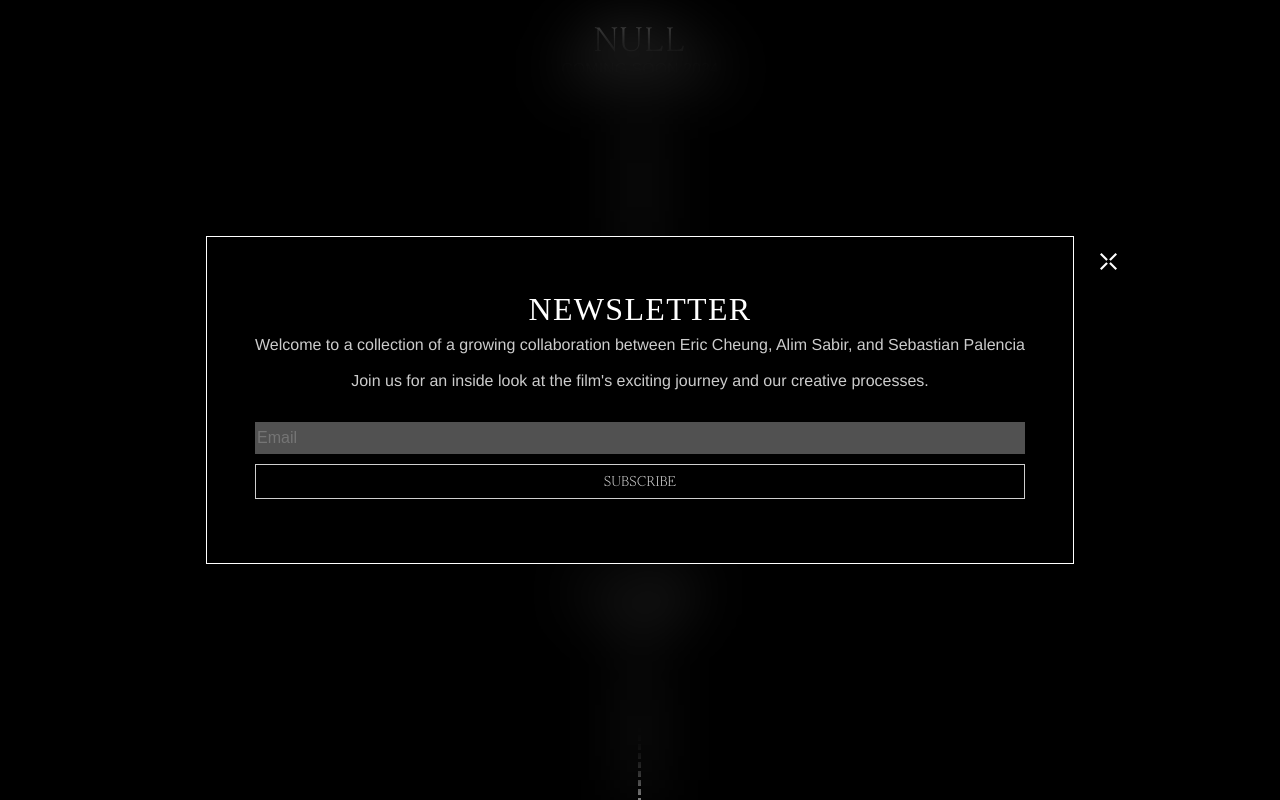
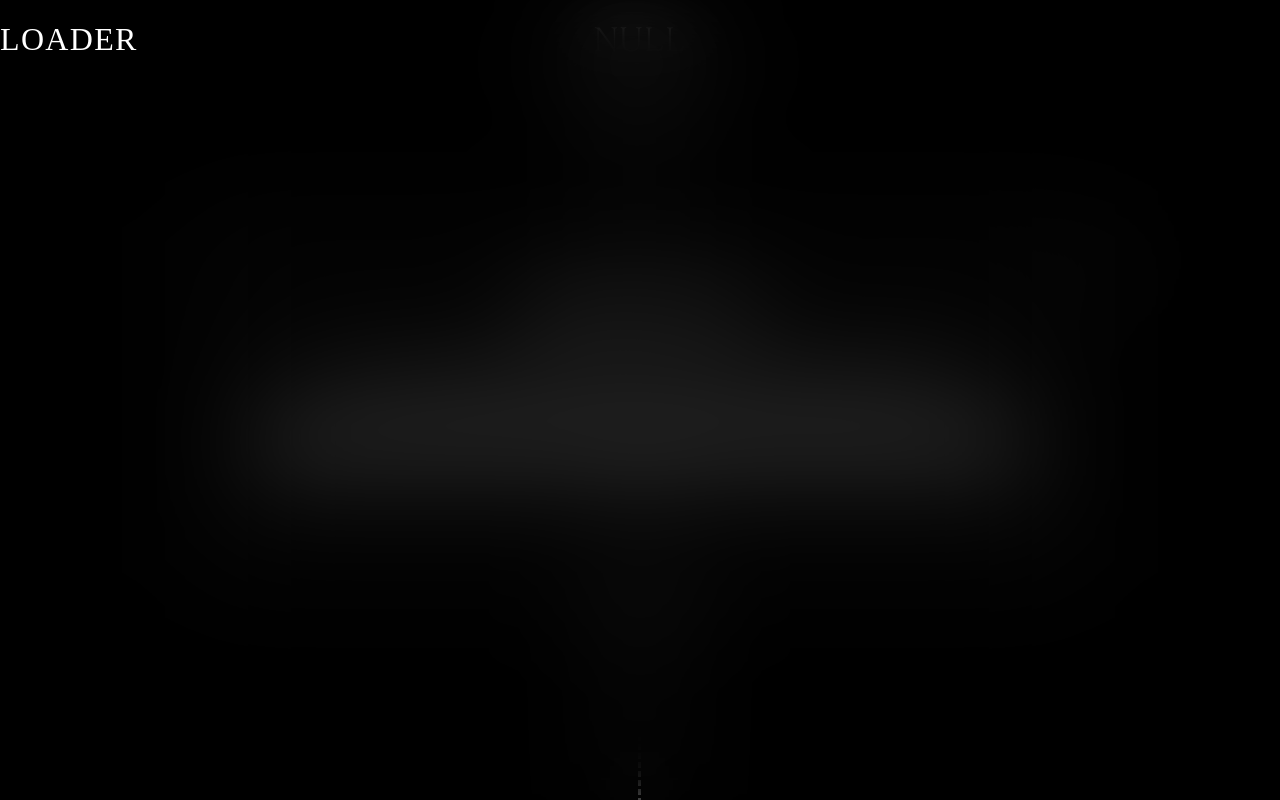
Before and after one commit to adesignsm/null-film-landing, a React (Create React App) app: page / in a window 1280 px wide. Shown: the top 800 px of the page. Built offline with nearby package versions, Linux system fonts and the light colour scheme; grey boxes are pictures that could not be loaded.

Commit message:
initial loader setup

```diff
--- a/src/App.jsx
+++ b/src/App.jsx
@@ -1,18 +1,36 @@
+import { useState, useEffect } from "react";
+import { useAtom } from "jotai";
+
 import { Landing } from "./Components/Landing"
 import { E_GO } from "./Components/E_GO"
 import { INFINITE } from './Components/INFINITE';
 import { NULL } from './Components/NULL';
 import { EmailPopUp } from './Components/EmailPopUp';
 
+import { Loader } from "./Components/Loader";
+import { loadedAtom } from "./Components/Landing";
+
 export const App = () => {
+    const [isLoading, setIsLoading] = useState(true);
+    const [loaded] = useAtom(loadedAtom);
+
+    useEffect(() => {
+        if (loaded) {
+            setIsLoading(false);
+        }
+    }, [loaded]);
+
+    console.log(loaded);
+
     return (
         <>
             <main className='page'>
+                <Loader load={isLoading} />
+                <EmailPopUp />
                 <Landing />
                 <E_GO />
                 <INFINITE />
                 <NULL />
-                <EmailPopUp />
             </main>
         </>
     )
--- a/src/Components/E_GO/index.css
+++ b/src/Components/E_GO/index.css
@@ -13,13 +13,13 @@
 .hide {
     opacity: 0;
     pointer-events: none;
-    transition: opacity 0.7s ease-in-out;
+    transition: opacity 0.4s ease-in-out;
 }
 
 .show {
     opacity: 1;
     pointer-events: all;
-    transition: opacity 0.7s ease-in-out;
+    transition: opacity 0.4s ease-in-out;
 }
 
 .close-button-container {
--- a/src/Components/EmailPopUp/index.css
+++ b/src/Components/EmailPopUp/index.css
@@ -9,7 +9,7 @@
     display: flex;
     align-items: center;
     justify-content: center;
-    transition: backdrop-filter 2s ease-in-out;
+    transition: backdrop-filter 1s ease-in-out;
 }
 
 .email-popup-container.hide {
@@ -27,7 +27,7 @@
     justify-content: center;
     align-items: center;
     opacity: 1;
-    transition: opacity 2s ease-in-out;
+    transition: opacity 1s ease-in-out;
 }
 
 .email-popup.hide {
--- a/src/Components/INFINITE/index.css
+++ b/src/Components/INFINITE/index.css
@@ -13,13 +13,13 @@
 .infinite-container.hide {
     opacity: 0;
     pointer-events: none;
-    transition: opacity 0.7s ease-in-out;
+    transition: opacity 0.4s ease-in-out;
 }
 
 .infinite-container.show {
     opacity: 1;
     pointer-events: all;
-    transition: opacity 0.7s ease-in-out;
+    transition: opacity 0.4s ease-in-out;
 }
 
 .close-button-container {
--- a/src/Components/Landing/index.jsx
+++ b/src/Components/Landing/index.jsx
@@ -1,4 +1,4 @@
-import { useEffect } from 'react';
+import { useEffect, useState } from 'react';
 import { atom, useAtom } from 'jotai';
 import './index.css';
 
@@ -7,6 +7,7 @@ import INFINITE_LOOP from '../../Assets/INFINITE/I(N)FINITE_LOOP.mp4';
 import NULL_LOOP from '../../Assets/NULL/NULL_LOOP.mp4';
 
 export const pageAtom = atom(null);
+export const loadedAtom = atom(false);
 
 const debounce = (func, delay) => {
     let timeoutId;
@@ -20,6 +21,12 @@ const debounce = (func, delay) => {
 
 export const Landing = () => {
     const [page, setPage] = useAtom(pageAtom);
+    const [loaded, setLoaded] = useAtom(loadedAtom);
+    const [videosLoaded, setVideosLoaded] = useState({
+        null: false,
+        infinite: false,
+        ego: false,
+    });
 
     useEffect(() => {
         let appending = true;
@@ -72,6 +79,21 @@ export const Landing = () => {
         };
     }, []);
 
+    useEffect(() => {
+        if (videosLoaded.null && videosLoaded.infinite && videosLoaded.ego) {
+            console.log('videos loaded');
+            setLoaded(true);
+        }
+    }, [videosLoaded]);
+
+    const handleVideoLoad = (videoKey) => {
+        setVideosLoaded((prevVideosLoaded) => ({
+            ...prevVideosLoaded,
+            [videoKey]: true,
+        }));
+    };
+
+
     const handleClick = (e) => {
         setPage(e.target.parentElement.dataset.value)
     }
@@ -82,7 +104,14 @@ export const Landing = () => {
                 <div className="landing-column">
                     <div className='null portal' data-value='null-page' onClick={(e) => {handleClick(e)}}>
                         <div className='video-bg-container'>
-                            <video className='null-video video' loop autoPlay controls={false} playsInline>
+                            <video
+                                className='null-video video'
+                                loop
+                                autoPlay
+                                controls={false}
+                                playsInline
+                                onLoadedData={() => handleVideoLoad('null')}
+                            >
                                 <source src={NULL_LOOP} type='video/mp4' />
                             </video>
                         </div>
@@ -92,7 +121,14 @@ export const Landing = () => {
                     </div>
                     <div className='infinite portal' data-value='infinite-page' onClick={(e) => {handleClick(e)}}>
                         <div className='video-bg-container'>
-                            <video className='infinite-video video' loop muted={true} autoPlay controls={false} playsInline>
+                            <video
+                                className='infinite-video video'
+                                loop
+                                autoPlay
+                                controls={false}
+                                playsInline
+                                onLoadedData={() => handleVideoLoad('infinite')}
+                            >
                                 <source src={INFINITE_LOOP} type='video/mp4' />
                             </video>
                         </div>
@@ -102,7 +138,14 @@ export const Landing = () => {
                     </div>
                     <div className='e_go portal' data-value='e_go-page' onClick={(e) => {handleClick(e)}}>
                         <div className='video-bg-container'>
-                            <video className='ego-video video' loop autoPlay controls={false} playsInline>
+                            <video
+                                className='ego-video video'
+                                loop
+                                autoPlay
+                                controls={false}
+                                playsInline
+                                onLoadedData={() => handleVideoLoad('ego')}
+                            >
                                 <source src={EGO_LOOP} type='video/mp4' />
                             </video>
                         </div>
--- /dev/null
+++ b/src/Components/Loader/index.css
@@ -0,0 +1,7 @@
+.loader {
+    height: 100%;
+    width: 100%;
+    position: fixed;
+    z-index: 1000;
+    backdrop-filter: blur(50px);
+}
--- /dev/null
+++ b/src/Components/Loader/index.jsx
@@ -0,0 +1,12 @@
+import './index.css';
+
+export const Loader = ({ load }) => {
+
+    return (
+        <>
+            <div className={`loader ${load ? '' : 'hide'}`}>
+                <h1> Loader </h1>
+            </div>
+        </>
+    )
+}
--- a/src/Components/NULL/index.css
+++ b/src/Components/NULL/index.css
@@ -13,13 +13,13 @@
 .null-container.hide {
     opacity: 0;
     pointer-events: none;
-    transition: opacity 0.7s ease-in-out;
+    transition: opacity 0.4s ease-in-out;
 }
 
 .null-container.show {
     opacity: 1;
     pointer-events: all;
-    transition: opacity 0.7s ease-in-out;
+    transition: opacity 0.4s ease-in-out;
 }
 
 .close-button-container {
```
